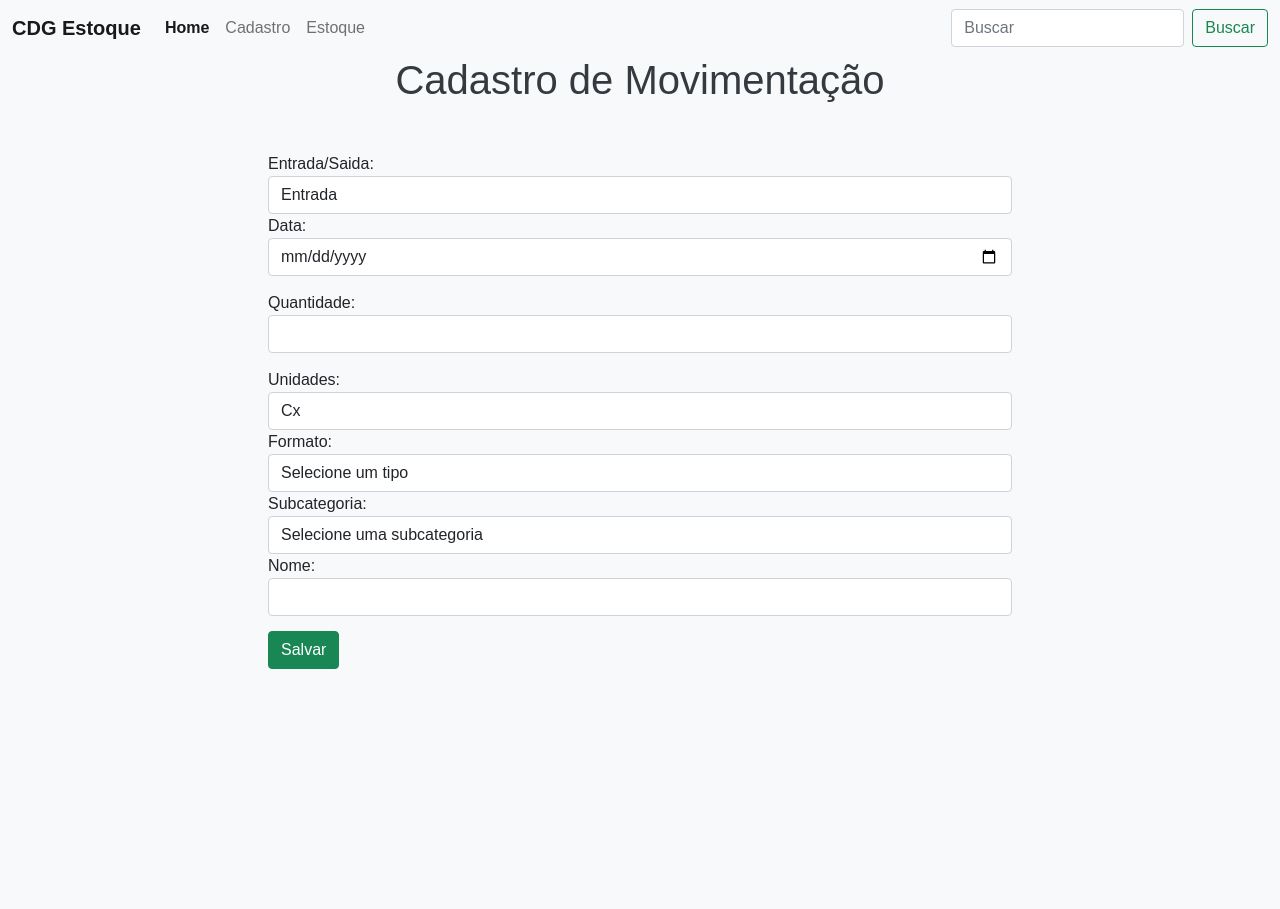
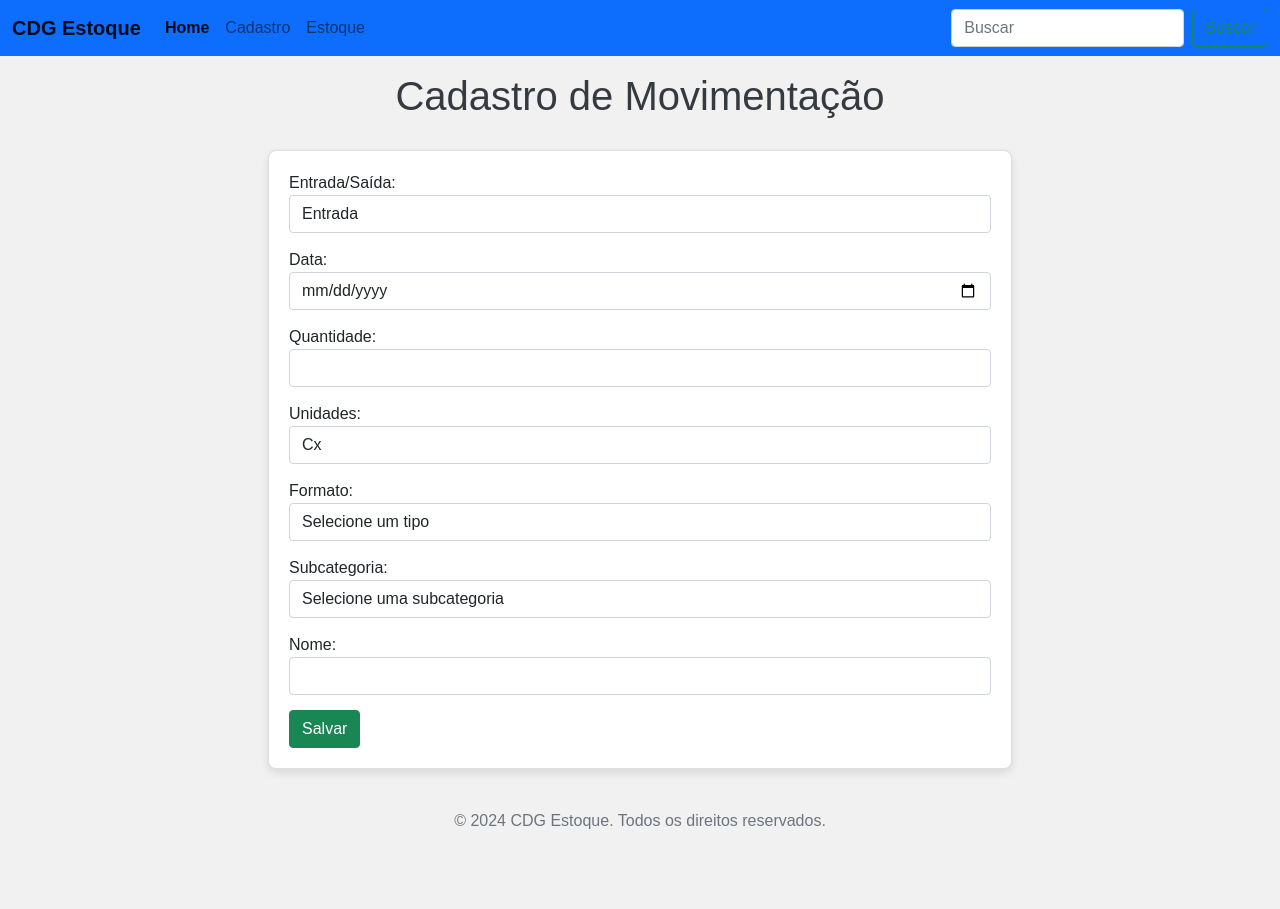
Before and after one commit to arthuzao22/Sistema-de-estoque, a Django app: page /form/ in a window 1280 px wide. Before the commit the page ends 669 px from the top, so only its background shows below. Run offline with Django 5.2, Linux system fonts and the light colour scheme.

Commit message:
:lipstick: Feat: estilização e arrumando a reponsibilidade das table e form

```diff
--- a/app/templates/form.html
+++ b/app/templates/form.html
@@ -7,14 +7,13 @@
     <style>
         body {
             font-family: Arial, sans-serif;
-            background-color: #f8f9fa;
+            background-color: #f1f1f1;
             padding-bottom: 60px;
         }
         .navbar-brand {
             font-weight: bold;
             color: #0d6efd;
         }
-
         .navbar-nav .nav-link.active {
             font-weight: bold;
             color: #198754;
@@ -41,6 +40,26 @@
         .hidden {
             display: none;
         }
+        .form-control {
+            border: 1px solid #ced4da;
+            border-radius: 0.25rem;
+        }
+        .form-control:focus {
+            border-color: #80bdff;
+            box-shadow: 0 0 0 0.2rem rgba(0, 123, 255, 0.25);
+        }
+        .card {
+            background-color: #ffffff;
+            border-radius: 0.5rem;
+            box-shadow: 0 4px 8px rgba(0, 0, 0, 0.1);
+            padding: 20px;
+            margin-top: 30px;
+        }
+        .footer {
+            text-align: center;
+            margin-top: 40px;
+            color: #6c757d;
+        }
     </style>
     <title>Cadastro de Movimentação</title>
 </head>
@@ -55,7 +74,7 @@
     </script>
   {% endif %}
 
-  <nav class="navbar navbar-expand-lg navbar-light bg-light">
+  <nav class="navbar navbar-expand-lg navbar-light bg-primary">
     <div class="container-fluid">
       <a class="navbar-brand" href="#">CDG Estoque</a>
       <button class="navbar-toggler" type="button" data-bs-toggle="collapse"
@@ -85,21 +104,22 @@
     </div>
   </nav>
 
+  <div class="container mt-3">
     <header class="text-center">
         <h1>Cadastro de Movimentação</h1>
     </header>
-
-  <div class="container mt-5">
-      <div class="col-8 m-auto">
+    <div class="col-12 col-sm-12 col-md-8 col-lg-8 col-xl-8 col-xxl-8 m-auto">
         <div id="feedback" class="mt-3"></div>
+        <div class="card">
           <form action="{% if form.instance.pk %}/update/{{ form.instance.pk }}/{% else %}/create/{% endif %}" method="POST">
               {% csrf_token %}
-
-              <label for="entrada_saida">Entrada/Saida:</label>
+              <div class="form-group">
+                  <label for="entrada_saida">Entrada/Saída:</label>
                   <select id="entrada_saida" name="entrada_saida" class="form-control">
                       <option value="Entrada" {% if form.entrada_saida.value == "Entrada" %}selected{% endif %}>Entrada</option>
                       <option value="Saida" {% if form.entrada_saida.value == "Saida" %}selected{% endif %}>Saída</option>
                   </select>
+              </div>
 
               <div class="form-group">
                   <label for="data">Data:</label>
@@ -111,13 +131,16 @@
                   <input type="number" id="qtde" name="qtde" class="form-control" value="{{ form.qtde.value|default_if_none:'' }}" required>
               </div>
 
+              <div class="form-group">
                   <label for="tipo">Unidades:</label>
                   <select id="tipo" name="tipo" class="form-control" onchange="toggleEspecificacoes(this.value)">
                       <option value="Cx" {% if form.tipo.value == "Cx" %}selected{% endif %}>Cx</option>
                       <option value="Unidades" {% if form.tipo.value == "Unidades" %}selected{% endif %}>Unidades</option>
                       <option value="Placas" {% if form.tipo.value == "Placas" %}selected{% endif %}>Placas</option>
                   </select>
+              </div>
 
+              <div class="form-group">
                   <label for="formato">Formato:</label>
                   <select id="formato" name="formato" class="form-control" onchange="atualizaSubcategoria()">
                       <option value="" {% if form.formato.value == "" %}selected{% endif %}>Selecione um tipo</option>
@@ -129,11 +152,14 @@
                       <option value="Escritório" {% if form.formato.value == "Escritório" %}selected{% endif %}>Escritório</option>
                       <option value="Mercado" {% if form.formato.value == "Mercado" %}selected{% endif %}>Mercado</option>
                   </select>
+              </div>
 
+              <div class="form-group">
                   <label for="tipo_de_material">Subcategoria:</label>
                   <select id="tipo_de_material" name="tipo_de_material" class="form-control">
                       <option value="">Selecione uma subcategoria</option>
                   </select>
+              </div>
 
               <div class="form-group">
                   <label for="nome">Nome:</label>
@@ -146,6 +172,7 @@
                       <input type="text" id="folha" name="folha" class="form-control" value="{{ form.folha.value|default_if_none:'' }}">
                   </div>
 
+                  <div class="form-group">
                       <label for="formato_da_folha">Formato:</label>
                       <select id="formato_da_folha" name="formato_da_folha" class="form-control" onchange="atualizaSubcategoria()">
                           <option value="null" {% if form.formato_da_folha.value == "null" %}selected{% endif %}>Selecione um tamanho</option>
@@ -155,11 +182,19 @@
                           <option value="CX2 - 20" {% if form.formato_da_folha.value == "CX2 - 20" %}selected{% endif %}>CX2 - 20</option>
                       </select>
                   </div>
+              </div>
 
               <input type="submit" class="btn btn-success" value="Salvar">
           </form>
         </div>
     </div>
+    <footer class="footer">
+        <p>&copy; 2024 CDG Estoque. Todos os direitos reservados.</p>
+    </footer>
+  </div>
+
+</body>
+</html>
 
     <script>
       function toggleEspecificacoes(tipo) {
```
Also changed, not shown: app/templates/estoque.html (+14 -6 lines), app/templates/index.html (+31 -17 lines), project/settings.py (+6 -2 lines). Lines whose indentation alone changed are shown as unchanged.
